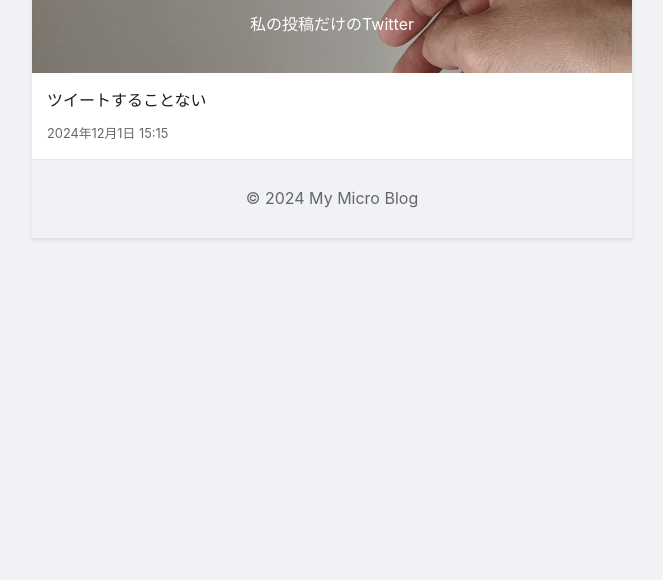
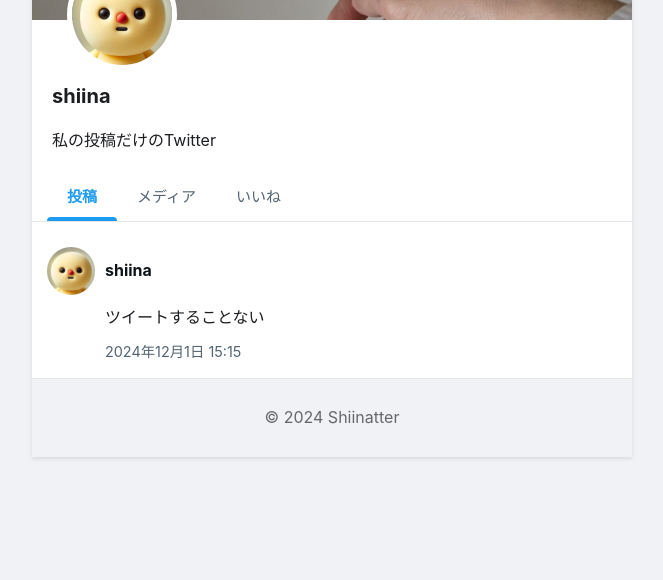
Before and after one commit to shiinaneko/shiinatter, a plain HTML site: page index.html in a window 1280 px wide. Shown: the part 220-800 px from the top of the page, without its empty margins (308-971 px from the left). Drawn offline with Linux system fonts and the light colour scheme.

Commit message:
ファビコンを追加

```diff
--- a/index.html
+++ b/index.html
@@ -1,29 +1,40 @@
+<!-- index.html -->
 <!DOCTYPE html>
 <html lang="ja">
-<head>
-    <meta charset="UTF-8">
-    <meta name="viewport" content="width=device-width, initial-scale=1.0">
-    <title>My Micro Blog</title>
-    <link rel="stylesheet" href="styles.css">
-</head>
+    <head>
+        <meta charset="UTF-8">
+        <meta name="viewport" content="width=device-width, initial-scale=1.0">
+        <title>Shiinatter</title>
+        <link rel="stylesheet" href="styles.css">
+
+        <!-- ファビコンの設定 -->
+        <link rel="icon" type="image/x-icon" href="./favicon.ico">
+    </head>
 <body>
     <div class="container">
         <header>
             <div class="profile">
                 <img src="./profile.jpg" alt="プロフィール画像" class="profile-image">
-                <h1>shiina</h1>
-                <p>私の投稿だけのTwitter</p>
             </div>
         </header>
 
         <main>
+            <div class="profile-info">
+                <h1>shiina</h1>
+                <p>私の投稿だけのTwitter</p>
+            </div>
+            <div class="tabs">
+                <button class="tab-button active" data-tab="posts">投稿</button>
+                <button class="tab-button" data-tab="media">メディア</button>
+                <button class="tab-button" data-tab="likes">いいね</button>
+            </div>
             <section id="posts">
                 <!-- 投稿はJavaScriptで動的に挿入されます -->
             </section>
         </main>
 
         <footer>
-            <p>&copy; 2024 My Micro Blog</p>
+            <p>&copy; 2024 Shiinatter</p>
         </footer>
     </div>
 
--- a/script.js
+++ b/script.js
@@ -1,5 +1,33 @@
 document.addEventListener('DOMContentLoaded', () => {
     const postsContainer = document.getElementById('posts');
+    const tabButtons = document.querySelectorAll('.tab-button');
+
+    // タブ切り替えの処理
+    tabButtons.forEach(button => {
+        button.addEventListener('click', () => {
+            // アクティブなタブのスタイルを変更
+            tabButtons.forEach(btn => btn.classList.remove('active'));
+            button.classList.add('active');
+
+            const tabType = button.dataset.tab;
+            switchContent(tabType);
+        });
+    });
+
+    // タブコンテンツの切り替え
+    function switchContent(tabType) {
+        switch(tabType) {
+            case 'posts':
+                loadPosts();
+                break;
+            case 'media':
+                postsContainer.innerHTML = '<p class="post">メディア投稿はまだありません。</p>';
+                break;
+            case 'likes':
+                postsContainer.innerHTML = '<p class="post">いいねはできません。</p>';
+                break;
+        }
+    }
 
     // 投稿を取得して表示する関数
     async function loadPosts() {
@@ -9,6 +37,9 @@ document.addEventListener('DOMContentLoaded', () => {
 
             // 投稿を日付の降順（最新が上）でソート
             posts.sort((a, b) => new Date(b.date) - new Date(a.date));
+
+            // コンテナをクリア
+            postsContainer.innerHTML = '';
 
             posts.forEach(post => {
                 const postElement = document.createElement('div');
@@ -23,6 +54,10 @@ document.addEventListener('DOMContentLoaded', () => {
                 });
 
                 postElement.innerHTML = `
+                    <div class="post-header">
+                        <img src="./profile.jpg" alt="投稿者のプロフィール画像" class="post-profile-image">
+                        <span class="post-author">shiina</span>
+                    </div>
                     <div class="post-content">${escapeHTML(post.content)}</div>
                     <div class="post-date">${formattedDate}</div>
                 `;
@@ -42,6 +77,6 @@ document.addEventListener('DOMContentLoaded', () => {
         return div.innerHTML;
     }
 
-    // 投稿を読み込む
+    // 初期表示時は投稿タブを表示
     loadPosts();
 });
--- a/styles.css
+++ b/styles.css
@@ -5,6 +5,11 @@ body {
     margin: 0;
     padding: 0;
     color: #1c1e21;
+}
+
+h1 {
+    margin: 0;
+    font-size: 20px;
 }
 
 .container {
@@ -20,19 +25,36 @@ header {
     color: white;
     text-align: center;
     padding: 20px;
+    position: relative;
+    height: 200px; /* headerの高さを固定 */
 }
 
+.profile-info {
+    /* text-align: center; */
+    padding-left: 20px;
+    margin-top: 10px; /* プロフィール画像との間隔を調整 */
+}
 .profile-image {
     border-radius: 50%;
     width: 100px;
     height: 100px;
     object-fit: cover;
     border: 5px solid white;
+    position: absolute;
+    bottom: -50px;
+    left: 15%;
+    transform: translateX(-50%);
+}
+
+main {
+    position: relative;
+    padding-top: 50px; /* プロフィール画像の重なりを考慮 */
 }
 
 .post {
     border-bottom: 1px solid #e5e5e5;
     padding: 15px;
+    margin-top: 10px; /* profile-imageの高さに合わせてmargin-topを追加 */
 }
 
 .post-content {
@@ -50,3 +72,74 @@ footer {
     background-color: #f0f2f5;
     color: #65676b;
 }
+
+/* styles.css に以下を追加 */
+.tabs {
+    display: flex;
+    border-bottom: 1px solid #e5e5e5;
+    background-color: white;
+    padding: 0 15px;
+}
+
+.tab-button {
+    padding: 15px 20px;
+    border: none;
+    background: none;
+    font-size: 15px;
+    color: #536471;
+    cursor: pointer;
+    position: relative;
+}
+
+.tab-button.active {
+    color: #1d9bf0;
+    font-weight: bold;
+}
+
+.tab-button.active::after {
+    content: '';
+    position: absolute;
+    bottom: 0;
+    left: 0;
+    width: 100%;
+    height: 4px;
+    background-color: #1d9bf0;
+    border-radius: 4px 4px 0 0;
+}
+
+.tab-button:hover {
+    background-color: rgba(29, 155, 240, 0.1);
+}
+
+.post {
+    padding: 15px;
+    border-bottom: 1px solid #e5e5e5;
+}
+
+.post-header {
+    display: flex;
+    align-items: center;
+    margin-bottom: 10px;
+}
+
+.post-profile-image {
+    width: 48px;
+    height: 48px;
+    border-radius: 50%;
+    margin-right: 10px;
+}
+
+.post-author {
+    font-weight: bold;
+    color: #0f1419;
+}
+
+.post-content {
+    margin-left: 58px; /* プロフィール画像の幅 + margin-right */
+}
+
+.post-date {
+    margin-left: 58px;
+    color: #536471;
+    font-size: 0.9em;
+}
```
Also changed, not shown: favicon.ico (added).
